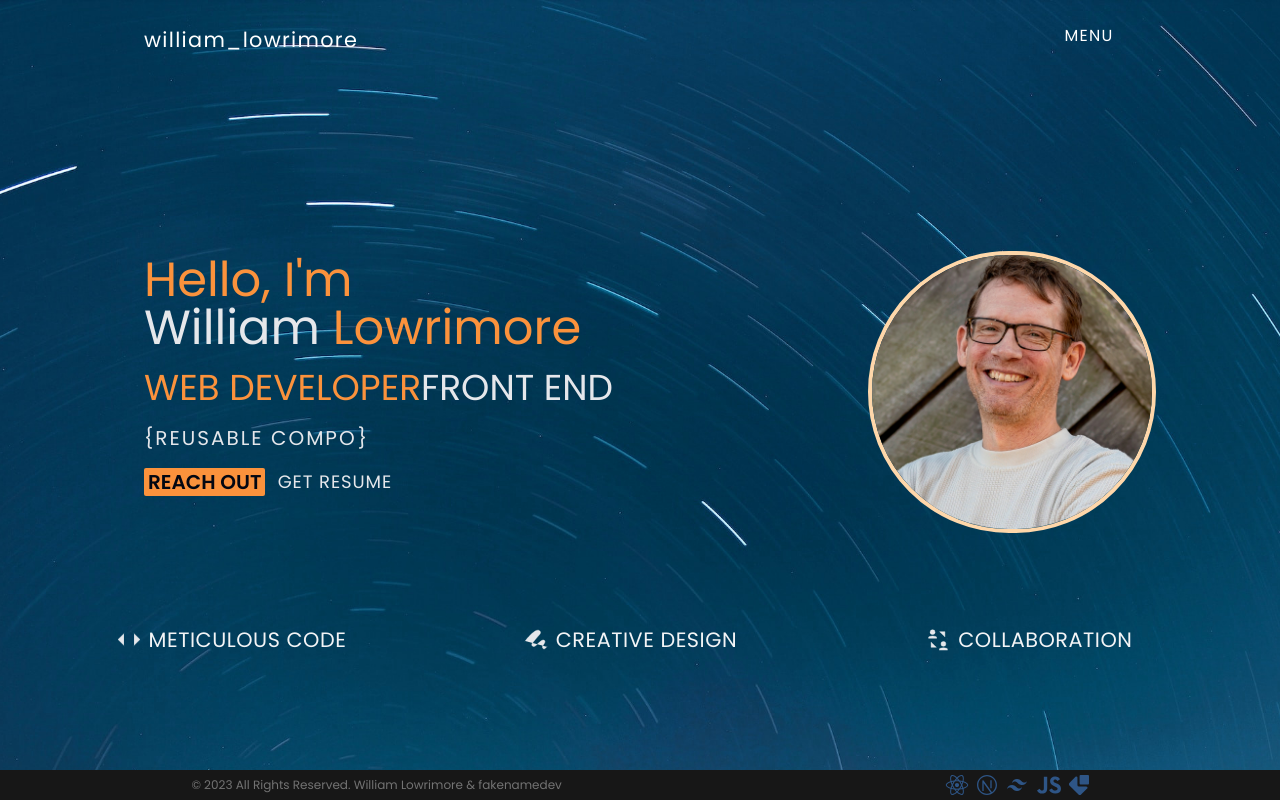
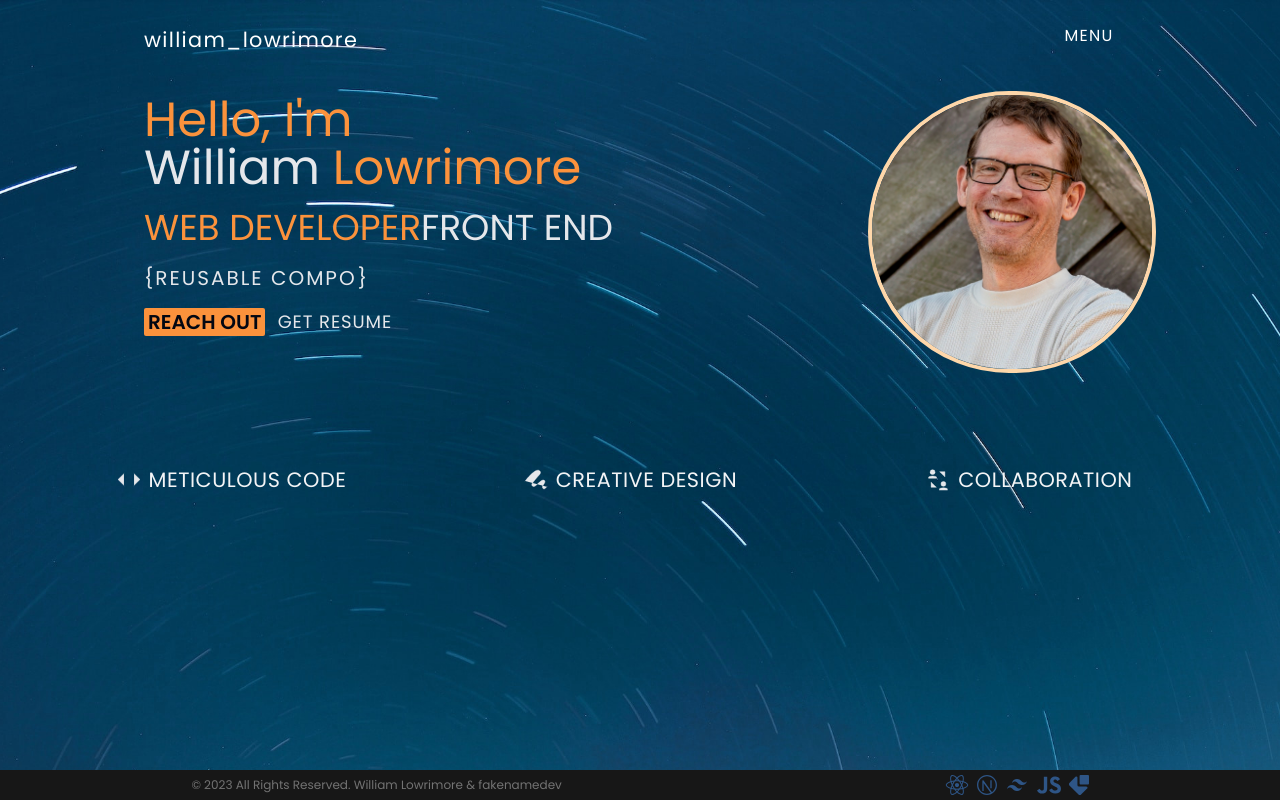
Before and after one commit to wlowrimore/reaxt_port23, a Next.js app: page /components/home in a window 1280 px wide. Built offline with nearby package versions, Linux system fonts and the light colour scheme.

Commit message:
adusting home page margins and padding

```diff
--- a/app/components/home/page.jsx
+++ b/app/components/home/page.jsx
@@ -15,7 +15,7 @@ import "./home.css";
 const Home = () => {
   return (
     <main className="min-h-screen bg-custombg1 bg-no-repeat bg-fixed bg-cover bg-center pt-8 md:py-[6rem] lg:py-8">
-      <div className="grid grid-cols-1 md:grid-cols-2 lg:mt-[10rem] xl:ml-[5rem] 2xl:mx-[20rem] 2xl:mt-[18rem]">
+      <div className="grid grid-cols-1 md:grid-cols-2 xl:ml-[5rem] 2xl:mx-[20rem] 2xl:mt-[12rem]">
         {/* left section of grid */}
 
         <section className="flex flex-col md:col-span-4 lg:col-span-1 justify-center lg:items-start items-center md:pt-[4rem] md:pb-[6rem] mx-6 md:mx-[4rem]">
```
